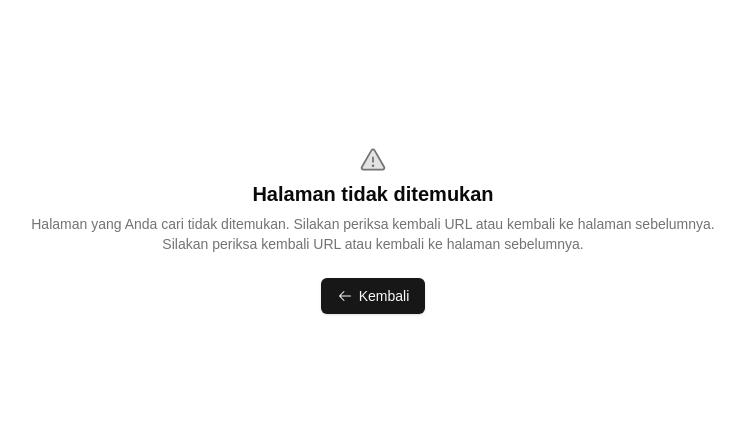
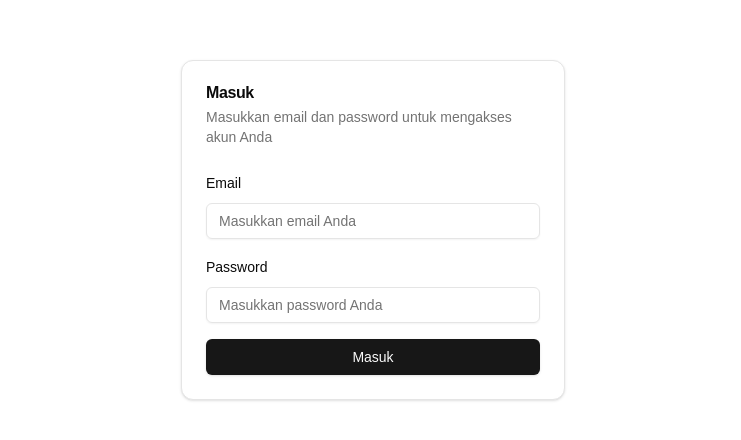
Before and after one commit to rafadlis/gurus, a Next.js app: page /login in a window 1280 px wide. Before the commit this address had no page. Shown: the part 170-610 px from the top of the page, without its empty margins (267-1008 px from the left). Built offline with nearby package versions, Linux system fonts and the light colour scheme.

Commit message:
feat(login): implement login functionality with form validation and user feedback

```diff
--- /dev/null
+++ b/app/(public)/login/_components/login-form.tsx
@@ -0,0 +1,114 @@
+"use client";
+
+import { useTransition } from "react";
+import { login } from "../_lib/login";
+import { loginSchema } from "../_lib/auth-schema";
+import { Button } from "@/components/ui/button";
+import {
+  Card,
+  CardContent,
+  CardDescription,
+  CardHeader,
+  CardTitle,
+} from "@/components/ui/card";
+import {
+  Form,
+  FormControl,
+  FormField,
+  FormItem,
+  FormLabel,
+  FormMessage,
+} from "@/components/ui/form";
+import { Input } from "@/components/ui/input";
+import { zodResolver } from "@hookform/resolvers/zod";
+import { useForm } from "react-hook-form";
+import { toast } from "sonner";
+import { z } from "zod";
+import { useRouter } from "next/navigation";
+
+export function LoginForm() {
+  const form = useForm<z.infer<typeof loginSchema>>({
+    resolver: zodResolver(loginSchema),
+    defaultValues: {
+      email: "",
+      password: "",
+    },
+  });
+
+  // MARK: Submit
+  const router = useRouter();
+  const [isSubmitting, submitting] = useTransition();
+  async function onSubmit(data: z.infer<typeof loginSchema>) {
+    submitting(async () => {
+      const res = await login(data);
+      if (res.status === "success") {
+        toast.success(res.message, {
+          description: res.description,
+        });
+        router.push("/dashboard");
+      } else {
+        toast.error(res.message, {
+          description: res.description,
+        });
+      }
+    });
+  }
+
+  return (
+    <Card className="w-full max-w-sm">
+      <CardHeader>
+        <CardTitle>Masuk</CardTitle>
+        <CardDescription>
+          Masukkan email dan password untuk mengakses akun Anda
+        </CardDescription>
+      </CardHeader>
+      <CardContent>
+        <Form {...form}>
+          <form onSubmit={form.handleSubmit(onSubmit)} className="space-y-4">
+            <FormField
+              control={form.control}
+              name="email"
+              render={({ field }) => (
+                <FormItem>
+                  <FormLabel>Email</FormLabel>
+                  <FormControl>
+                    <Input
+                      type="email"
+                      placeholder="Masukkan email Anda"
+                      disabled={isSubmitting}
+                      {...field}
+                    />
+                  </FormControl>
+                  <FormMessage />
+                </FormItem>
+              )}
+            />
+
+            <FormField
+              control={form.control}
+              name="password"
+              render={({ field }) => (
+                <FormItem>
+                  <FormLabel>Password</FormLabel>
+                  <FormControl>
+                    <Input
+                      type="password"
+                      placeholder="Masukkan password Anda"
+                      disabled={isSubmitting}
+                      {...field}
+                    />
+                  </FormControl>
+                  <FormMessage />
+                </FormItem>
+              )}
+            />
+
+            <Button type="submit" className="w-full" disabled={isSubmitting}>
+              {isSubmitting ? "Sedang Masuk..." : "Masuk"}
+            </Button>
+          </form>
+        </Form>
+      </CardContent>
+    </Card>
+  );
+}
--- /dev/null
+++ b/app/(public)/login/_lib/auth-schema.ts
@@ -0,0 +1,10 @@
+import { z } from 'zod';
+
+export const loginSchema = z.object({
+  email: z
+    .string()
+    .min(1, 'Email wajib diisi')
+    .email('Masukkan alamat email yang valid')
+    .transform((email) => email.toLowerCase()),
+  password: z.string().min(1, 'Password wajib diisi'),
+});
--- /dev/null
+++ b/app/(public)/login/_lib/login.ts
@@ -0,0 +1,45 @@
+"use server";
+
+import { redirect } from "next/navigation";
+
+import { createSupabaseClient } from "@/supabase/server";
+import { loginSchema } from "./auth-schema";
+import { z } from "zod";
+
+export async function login(data: z.infer<typeof loginSchema>) {
+  const supabase = await createSupabaseClient();
+
+  const { error } = await supabase.auth.signInWithPassword(data);
+  if (error?.message) {
+    return {
+      message: "Gagal login",
+      description: error.message,
+      status: "error",
+    };
+  }
+
+  return {
+    message: "Berhasil login",
+    description: "Berhasil login",
+    status: "success",
+  };
+}
+
+export async function signup(formData: FormData) {
+  const supabase = await createSupabaseClient();
+
+  // type-casting here for convenience
+  // in practice, you should validate your inputs
+  const data = {
+    email: formData.get("email") as string,
+    password: formData.get("password") as string,
+  };
+
+  const { error } = await supabase.auth.signUp(data);
+
+  if (error) {
+    redirect("/error");
+  }
+
+  redirect("/");
+}
--- /dev/null
+++ b/app/(public)/login/page.tsx
@@ -0,0 +1,9 @@
+import { LoginForm } from "./_components/login-form";
+
+export default function LoginPage() {
+  return (
+    <section className="flex justify-center items-center min-h-dvh">
+      <LoginForm />
+    </section>
+  );
+}
```
